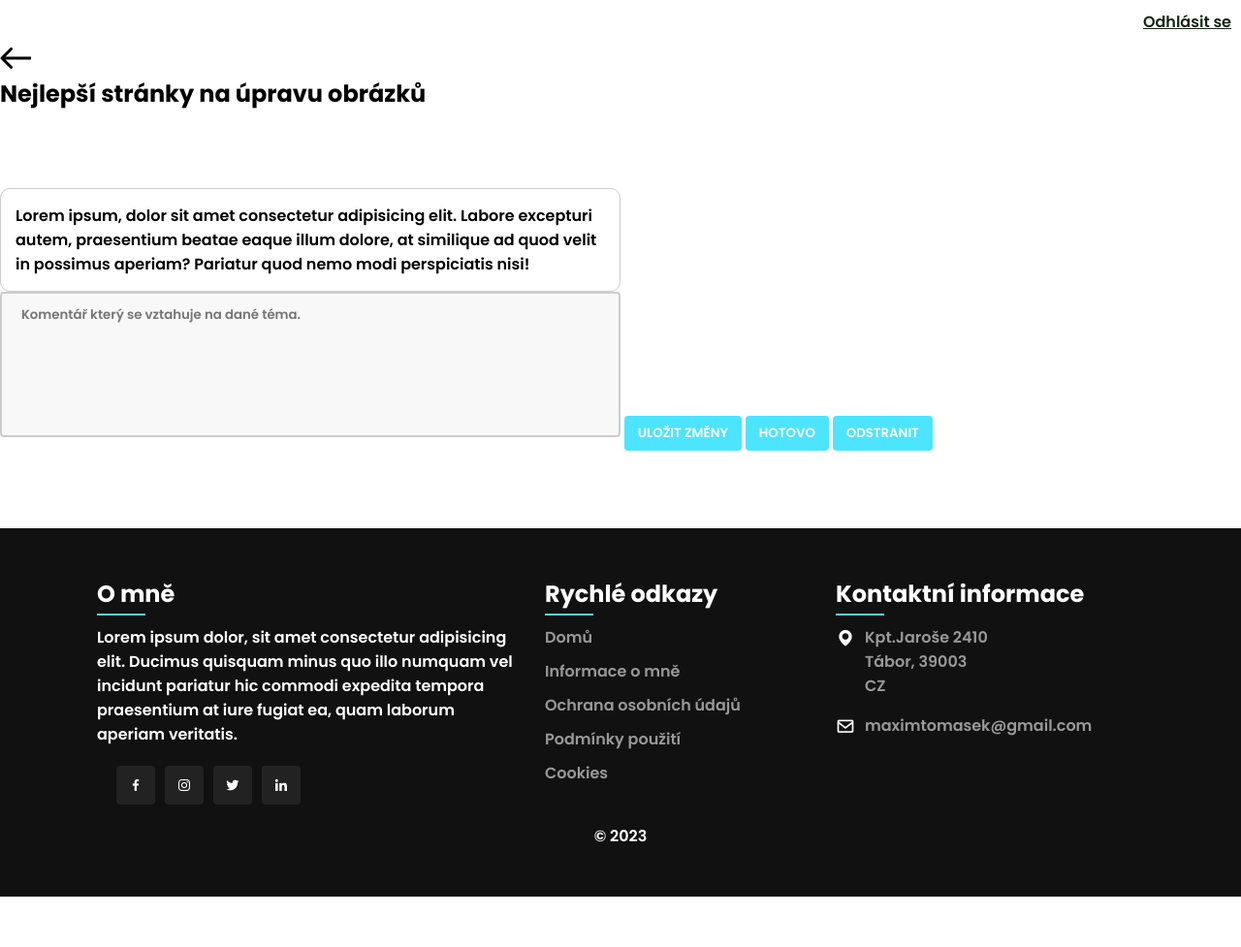
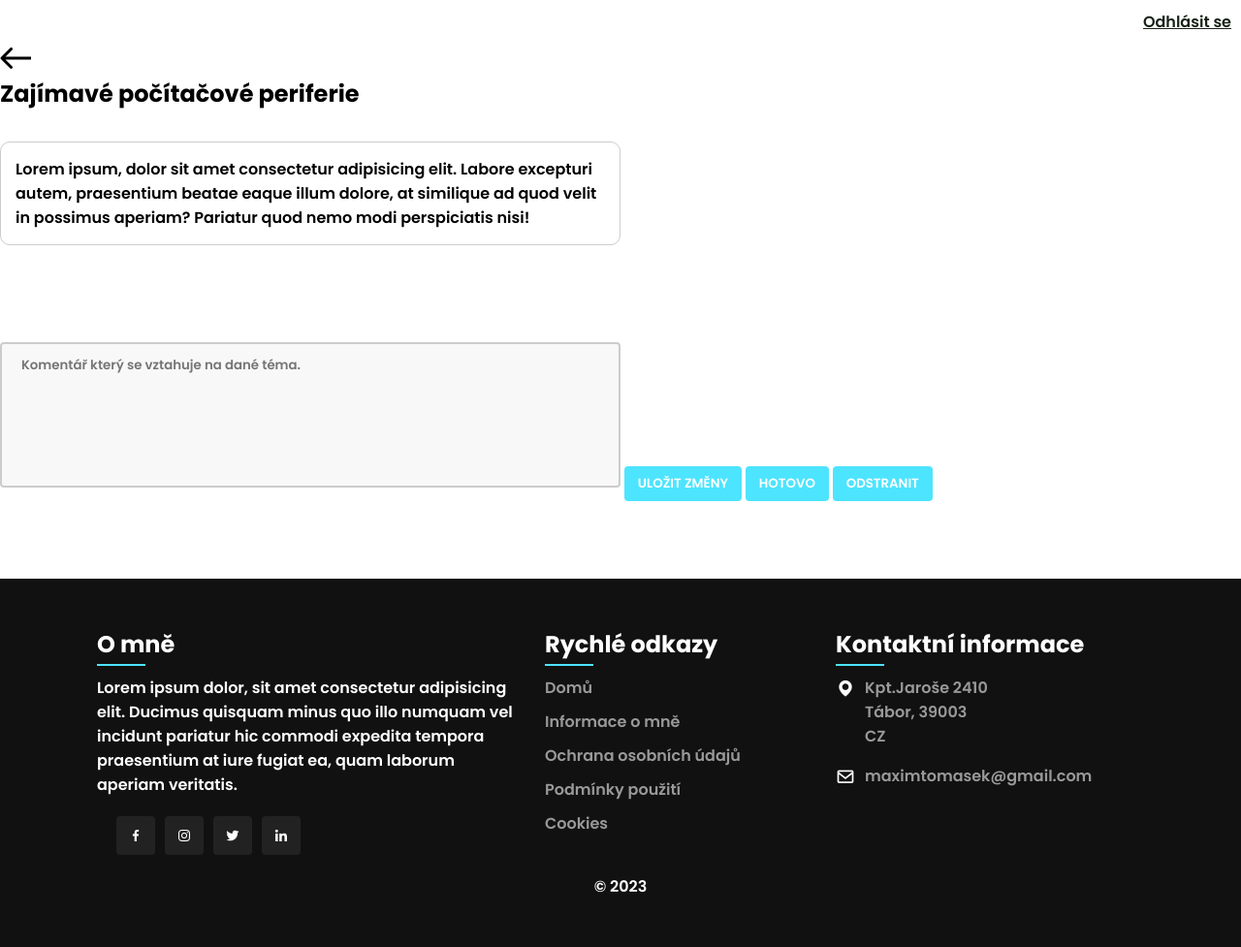
Before and after one commit to MaximTomasek/web-assignments-and-projects, a PHP site: page /customization.html in a window 1280 px wide. Shown: the whole page at 97% size. Before the commit the page ends 925 px from the top, so only its background shows below. Run offline with PHP 8.4, Linux system fonts and the light colour scheme.

Commit message:
more coding
added a couple of thinks in CSS and also correct some mistakes inside HTML as well.

```diff
--- a/coding project-Maxim Tomášek/advice.html
+++ b/coding project-Maxim Tomášek/advice.html
@@ -11,7 +11,7 @@
 <body>
   <div class="panel panel--large main-content">
     <main>
-      <section class="heading">
+      <section>
         <a href="index.html">
           <svg width="32" height="24" viewBox="0 0 32 24" fill="none" xmlns="http://www.w3.org/2000/svg">
             <path d="M0.939339 10.9393C0.353552 11.5251 0.353552 12.4749 0.939339 13.0607L10.4853 22.6066C11.0711 23.1924 12.0208 23.1924 12.6066 22.6066C13.1924 22.0208 13.1924 21.0711 12.6066 20.4853L4.12132 12L12.6066 3.51472C13.1924 2.92893 13.1924 1.97918 12.6066 1.3934C12.0208 0.80761 11.0711 0.80761 10.4853 1.3934L0.939339 10.9393ZM32 10.5L2 10.5L2 13.5L32 13.5L32 10.5Z" fill="black"/>
@@ -20,7 +20,7 @@
         <h1>Jak se stát kuchařem pokud nemáte pracovní zkušenosti</h1>
         <a href="#" class="logout">Odhlásit se</a>
       </section>
-      <section>
+      <section class="post-section">
         <p class="post-text">
           Lorem ipsum dolor, sit amet consectetur adipisicing elit. Voluptatum ex fuga velit culpa esse, aliquid quod commodi minus quisquam eum recusandae earum tempore! Mollitia, minima aspernatur nesciunt perspiciatis dolores sit!
         </p>
--- a/coding project-Maxim Tomášek/afinity.html
+++ b/coding project-Maxim Tomášek/afinity.html
@@ -11,7 +11,7 @@
 <body>
   <div class="panel panel--large main-content">
     <main>
-      <section class="heading">
+      <section>
         <a href="index.html">
           <svg width="32" height="24" viewBox="0 0 32 24" fill="none" xmlns="http://www.w3.org/2000/svg">
             <path d="M0.939339 10.9393C0.353552 11.5251 0.353552 12.4749 0.939339 13.0607L10.4853 22.6066C11.0711 23.1924 12.0208 23.1924 12.6066 22.6066C13.1924 22.0208 13.1924 21.0711 12.6066 20.4853L4.12132 12L12.6066 3.51472C13.1924 2.92893 13.1924 1.97918 12.6066 1.3934C12.0208 0.80761 11.0711 0.80761 10.4853 1.3934L0.939339 10.9393ZM32 10.5L2 10.5L2 13.5L32 13.5L32 10.5Z" fill="black"/>
@@ -20,7 +20,7 @@
         <h1>Základní ovládání programu Afinity Designer</h1>
         <a href="#" class="logout">Odhlásit se</a>
       </section>
-      <section>
+      <section class="post-section">
         <p class="post-text">
           Lorem ipsum dolor, sit amet consectetur adipisicing elit. Impedit odio ipsum reiciendis deleniti. Repellendus id aperiam laborum est similique, quidem, quam expedita voluptas enim, numquam impedit nam quaerat! Natus, alias!
         </p>
--- a/coding project-Maxim Tomášek/beginnings.html
+++ b/coding project-Maxim Tomášek/beginnings.html
@@ -11,16 +11,16 @@
 <body>
   <div class="panel panel--large main-content">
     <main>
-      <section class="heading">
+      <section>
         <a href="index.html">
           <svg width="32" height="24" viewBox="0 0 32 24" fill="none" xmlns="http://www.w3.org/2000/svg">
             <path d="M0.939339 10.9393C0.353552 11.5251 0.353552 12.4749 0.939339 13.0607L10.4853 22.6066C11.0711 23.1924 12.0208 23.1924 12.6066 22.6066C13.1924 22.0208 13.1924 21.0711 12.6066 20.4853L4.12132 12L12.6066 3.51472C13.1924 2.92893 13.1924 1.97918 12.6066 1.3934C12.0208 0.80761 11.0711 0.80761 10.4853 1.3934L0.939339 10.9393ZM32 10.5L2 10.5L2 13.5L32 13.5L32 10.5Z" fill="black"/>
           </svg>
         </a>
-        <h1>základy html</h1>
+        <h1>Základy html</h1>
         <a href="#" class="logout">Odhlásit se</a>
       </section>
-      <section>
+      <section class="post-section">
         <p class="post-text">
           Lorem ipsum dolor sit amet consectetur, adipisicing elit. Illum natus pariatur exercitationem magni numquam, voluptatibus accusantium eum assumenda dolorem voluptatum saepe quas quam cupiditate odio magnam quo sint quae. Quaerat.
         </p>
--- a/coding project-Maxim Tomášek/candle.html
+++ b/coding project-Maxim Tomášek/candle.html
@@ -11,7 +11,7 @@
 <body>
   <div class="panel panel--large main-content">
     <main>
-      <section class="heading">
+      <section>
         <a href="index.html">
           <svg width="32" height="24" viewBox="0 0 32 24" fill="none" xmlns="http://www.w3.org/2000/svg">
             <path d="M0.939339 10.9393C0.353552 11.5251 0.353552 12.4749 0.939339 13.0607L10.4853 22.6066C11.0711 23.1924 12.0208 23.1924 12.6066 22.6066C13.1924 22.0208 13.1924 21.0711 12.6066 20.4853L4.12132 12L12.6066 3.51472C13.1924 2.92893 13.1924 1.97918 12.6066 1.3934C12.0208 0.80761 11.0711 0.80761 10.4853 1.3934L0.939339 10.9393ZM32 10.5L2 10.5L2 13.5L32 13.5L32 10.5Z" fill="black"/>
@@ -20,7 +20,7 @@
         <h1>Jak uvařit klasickou svíčkovou omáčku</h1>
         <a href="#" class="logout">Odhlásit se</a>
       </section>
-      <section>
+      <section class="post-section">
         <p class="post-text">
           Lorem ipsum dolor sit amet consectetur adipisicing elit. Unde placeat possimus maiores eum, iure saepe, vel aspernatur numquam at, veritatis quibusdam aliquid ut corporis dolore fugiat reiciendis atque? Natus, corporis.
         </p>
--- a/coding project-Maxim Tomášek/customization.html
+++ b/coding project-Maxim Tomášek/customization.html
@@ -11,16 +11,16 @@
 <body>
   <div class="panel panel--large main-content">
     <main>
-      <section class="heading">
+      <section>
         <a href="index.html">
           <svg width="32" height="24" viewBox="0 0 32 24" fill="none" xmlns="http://www.w3.org/2000/svg">
             <path d="M0.939339 10.9393C0.353552 11.5251 0.353552 12.4749 0.939339 13.0607L10.4853 22.6066C11.0711 23.1924 12.0208 23.1924 12.6066 22.6066C13.1924 22.0208 13.1924 21.0711 12.6066 20.4853L4.12132 12L12.6066 3.51472C13.1924 2.92893 13.1924 1.97918 12.6066 1.3934C12.0208 0.80761 11.0711 0.80761 10.4853 1.3934L0.939339 10.9393ZM32 10.5L2 10.5L2 13.5L32 13.5L32 10.5Z" fill="black"/>
           </svg>
         </a>
-        <h1>Nejlepší stránky na úpravu obrázků</h1>
+        <h1>Zajímavé počítačové periferie</h1>
         <a href="#" class="logout">Odhlásit se</a>
       </section>
-      <section>
+      <section class="post-section">
         <p class="post-text">
           Lorem ipsum, dolor sit amet consectetur adipisicing elit. Labore excepturi autem, praesentium beatae eaque illum dolore, at similique ad quod velit in possimus aperiam? Pariatur quod nemo modi perspiciatis nisi!
         </p>
--- a/coding project-Maxim Tomášek/diet.html
+++ b/coding project-Maxim Tomášek/diet.html
@@ -11,7 +11,7 @@
 <body>
   <div class="panel panel--large main-content">
     <main>
-      <section class="heading">
+      <section>
         <a href="index.html">
           <svg width="32" height="24" viewBox="0 0 32 24" fill="none" xmlns="http://www.w3.org/2000/svg">
             <path d="M0.939339 10.9393C0.353552 11.5251 0.353552 12.4749 0.939339 13.0607L10.4853 22.6066C11.0711 23.1924 12.0208 23.1924 12.6066 22.6066C13.1924 22.0208 13.1924 21.0711 12.6066 20.4853L4.12132 12L12.6066 3.51472C13.1924 2.92893 13.1924 1.97918 12.6066 1.3934C12.0208 0.80761 11.0711 0.80761 10.4853 1.3934L0.939339 10.9393ZM32 10.5L2 10.5L2 13.5L32 13.5L32 10.5Z" fill="black"/>
@@ -20,7 +20,7 @@
         <h1>Nové informace ohledně keto diety</h1>
         <a href="#" class="logout">Odhlásit se</a>
       </section>
-      <section>
+      <section class="post-section">
         <p class="post-text">
           Lorem ipsum dolor sit amet consectetur adipisicing elit. At nisi repellat praesentium obcaecati cupiditate totam, nemo voluptatum et ut quam maiores recusandae, enim omnis iusto a exercitationem dolorem error eaque!
         </p>
--- a/coding project-Maxim Tomášek/fig.html
+++ b/coding project-Maxim Tomášek/fig.html
@@ -11,7 +11,7 @@
 <body>
   <div class="panel panel--large main-content">
     <main>
-      <section class="heading">
+      <section>
         <a href="index.html">
           <svg width="32" height="24" viewBox="0 0 32 24" fill="none" xmlns="http://www.w3.org/2000/svg">
             <path d="M0.939339 10.9393C0.353552 11.5251 0.353552 12.4749 0.939339 13.0607L10.4853 22.6066C11.0711 23.1924 12.0208 23.1924 12.6066 22.6066C13.1924 22.0208 13.1924 21.0711 12.6066 20.4853L4.12132 12L12.6066 3.51472C13.1924 2.92893 13.1924 1.97918 12.6066 1.3934C12.0208 0.80761 11.0711 0.80761 10.4853 1.3934L0.939339 10.9393ZM32 10.5L2 10.5L2 13.5L32 13.5L32 10.5Z" fill="black"/>
@@ -20,7 +20,7 @@
         <h1>Jak vytvořit nejlepší uživatelské rozhraní s Figma stránkou</h1>
         <a href="#" class="logout">Odhlásit se</a>
       </section>
-      <section>
+      <section class="post-section">
         <p class="post-text">
           Lorem ipsum, dolor sit amet consectetur adipisicing elit. Quis rem praesentium officiis numquam. Nam perspiciatis animi, deserunt neque voluptatum dolor eos nihil tempore vel voluptate perferendis omnis, praesentium, tenetur minima.
         </p>
--- a/coding project-Maxim Tomášek/index.html
+++ b/coding project-Maxim Tomášek/index.html
@@ -122,7 +122,7 @@
         <div class="post-box tech">
             <img src="images/pexels-danny-meneses-943096.jpg" alt="notebook který má na obrazovce otevřený kód" class="post-img">
             <h2 class="category">Tech</h2>
-            <a href="beginnings.html" class="post-title">základy html</a>
+            <a href="beginnings.html" class="post-title">Základy html</a>
             <span class="post-date">18 únor 2023</span>
             <p class="post-description">Lorem ipsum dolor sit, amet consectetur adipisicing elit. Consectetur, similique, rerum excepturi harum, vitae facilis corrupti vel modi debitis est perferendis aut quasi ea unde repudiandae iste architecto. Corporis, voluptates.</p>
             <div class="profile">
--- a/coding project-Maxim Tomášek/money.html
+++ b/coding project-Maxim Tomášek/money.html
@@ -11,7 +11,7 @@
 <body>
   <div class="panel panel--large main-content">
     <main>
-      <section class="heading">
+      <section>
         <a href="index.html">
           <svg width="32" height="24" viewBox="0 0 32 24" fill="none" xmlns="http://www.w3.org/2000/svg">
             <path d="M0.939339 10.9393C0.353552 11.5251 0.353552 12.4749 0.939339 13.0607L10.4853 22.6066C11.0711 23.1924 12.0208 23.1924 12.6066 22.6066C13.1924 22.0208 13.1924 21.0711 12.6066 20.4853L4.12132 12L12.6066 3.51472C13.1924 2.92893 13.1924 1.97918 12.6066 1.3934C12.0208 0.80761 11.0711 0.80761 10.4853 1.3934L0.939339 10.9393ZM32 10.5L2 10.5L2 13.5L32 13.5L32 10.5Z" fill="black"/>
@@ -20,7 +20,7 @@
         <h1>Základní ovládání programu MoneyS3</h1>
         <a href="#" class="logout">Odhlásit se</a>
       </section>
-      <section>
+      <section class="post-section">
         <p class="post-text">
           Lorem ipsum dolor sit amet consectetur adipisicing elit. Quibusdam asperiores facilis atque magni sapiente? A ut provident debitis nulla, harum deleniti molestias aliquam itaque assumenda eaque voluptatum hic repudiandae officiis.
         </p>
--- a/coding project-Maxim Tomášek/news.html
+++ b/coding project-Maxim Tomášek/news.html
@@ -11,7 +11,7 @@
 <body>
   <div class="panel panel--large main-content">
     <main>
-      <section class="heading">
+      <section>
         <a href="index.html">
           <svg width="32" height="24" viewBox="0 0 32 24" fill="none" xmlns="http://www.w3.org/2000/svg">
             <path d="M0.939339 10.9393C0.353552 11.5251 0.353552 12.4749 0.939339 13.0607L10.4853 22.6066C11.0711 23.1924 12.0208 23.1924 12.6066 22.6066C13.1924 22.0208 13.1924 21.0711 12.6066 20.4853L4.12132 12L12.6066 3.51472C13.1924 2.92893 13.1924 1.97918 12.6066 1.3934C12.0208 0.80761 11.0711 0.80761 10.4853 1.3934L0.939339 10.9393ZM32 10.5L2 10.5L2 13.5L32 13.5L32 10.5Z" fill="black"/>
@@ -20,7 +20,7 @@
         <h1>Novinky ohledně cvičení</h1>
         <a href="#" class="logout">Odhlásit se</a>
       </section>
-      <section>
+      <section class="post-section">
         <p class="post-text">
           Lorem ipsum dolor sit amet consectetur adipisicing elit. Provident, mollitia nesciunt similique maxime fuga excepturi ea voluptates, at ratione maiores iste dolorem rem commodi necessitatibus suscipit. Modi facilis recusandae architecto!
         </p>
--- a/coding project-Maxim Tomášek/style.css
+++ b/coding project-Maxim Tomášek/style.css
@@ -45,6 +45,10 @@ img{
 
 section{
     padding: 3rem 0 2rem;
+}
+
+.post-section {
+    padding-top: 0;
 }
 
 .container{
@@ -237,6 +241,12 @@ nav.shadow .logo{
     box-shadow: 0 4px 14px hsl(35deg 25% 15% / 10%);
     padding: 15px;
     border-radius: 0.5rem;
+    display: flex;
+    flex-direction: column;
+
+    > div:last-child {
+        margin-top: auto;
+    }
 }
 
 .post-img{
@@ -252,6 +262,7 @@ nav.shadow .logo{
     font-weight: 500;
     text-transform: uppercase;
     color: var(--second-color);
+    margin-top: 0.4rem;
 }
 
 .post-title{
@@ -659,4 +670,5 @@ footer p{
     border-radius: 10px;
     width: 50%;
     box-sizing: border-box;
+    margin-bottom: 100px;
 }
```
